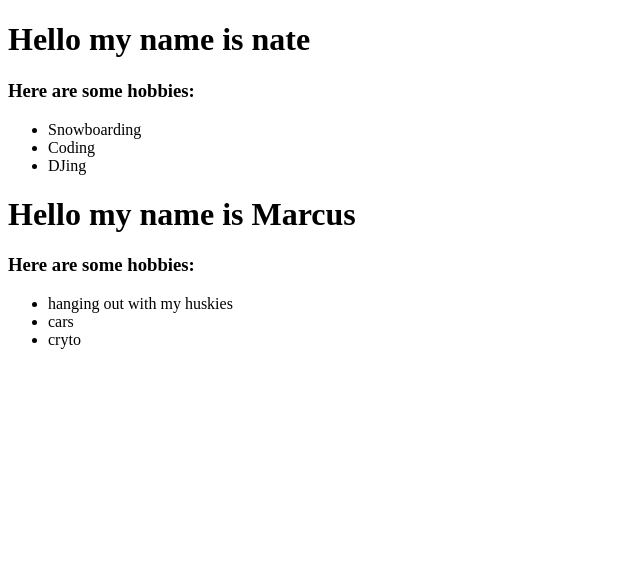
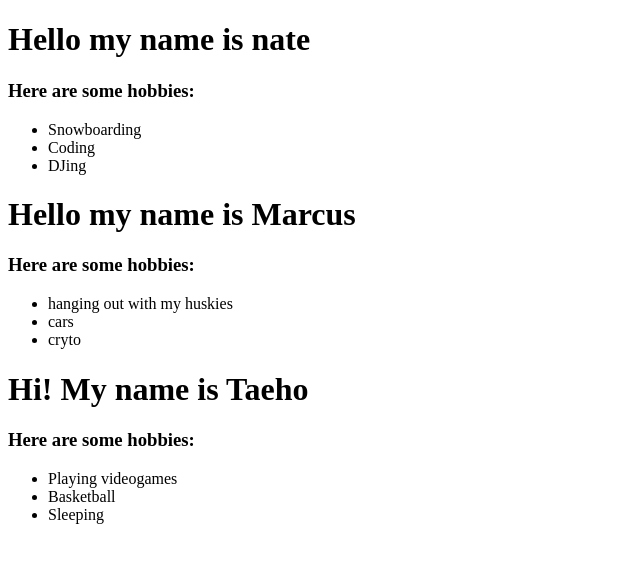
Before and after one commit to nwelter1/Operators-73-Collab, a plain HTML site: page index.html in a window 1280 px wide. Shown: the whole page, without its empty margins (0-640 px from the left). Drawn offline with Linux system fonts and the light colour scheme.

Commit message:
Taeho's section

```diff
--- a/index.html
+++ b/index.html
@@ -43,7 +43,13 @@
 
 
      <!-- Another Section-->
-
+    <h1>Hi! My name is Taeho</h1>
+    <h3>Here are some hobbies:</h3>
+    <ul>
+        <li>Playing videogames</li>
+        <li>Basketball</li>
+        <li>Sleeping</li>
+    </ul>
 
 
 
```
